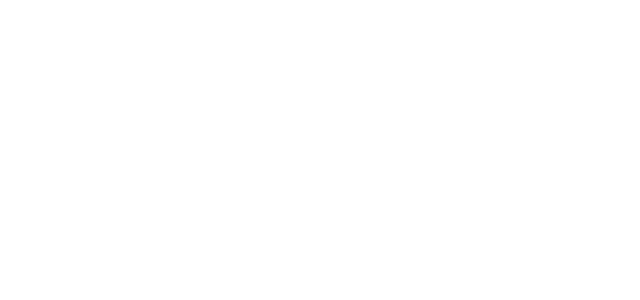
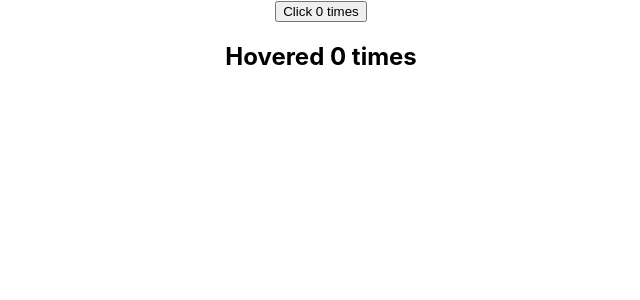
Before and after one commit to ANURAG-prakash/FrontEndTopics, a React (Create React App) app: page / in a window 1280 px wide. Shown: the top 300 px of the page, without its empty margins (319-959 px from the left). Built offline with nearby package versions, Linux system fonts and the light colour scheme.

Commit message:
Profilers has been implemented

```diff
--- a/src/App.js
+++ b/src/App.js
@@ -13,12 +13,18 @@
 function App() {
   return (
     <div className="App">
+
+
       {/* <UserProvider value="Anurag" >
       <ComponentsC />
       </UserProvider> */}
+
       {/* <PortalDemo/> */}
-      {/* <ClickCounter />
-      <HoverCounter /> */}
+
+      <ClickCounter />
+      <HoverCounter />
+
+
       {/* <ClickCounterTwo />
       <HoverCounterTwo />
       <User render={(isLoggedIn) => isLoggedIn ? 'Anurag' : 'Guest'} /> */}
@@ -26,6 +32,8 @@
         render={(count, incrementCount) => (
           <ClickCounterTwo count={count} incrementCount={incrementCount}/>
         )} />
+
+
       <Counter
         render={(count, incrementCount) => (
           <HoverCounterTwo count={count} incrementCount={incrementCount}/>
```
